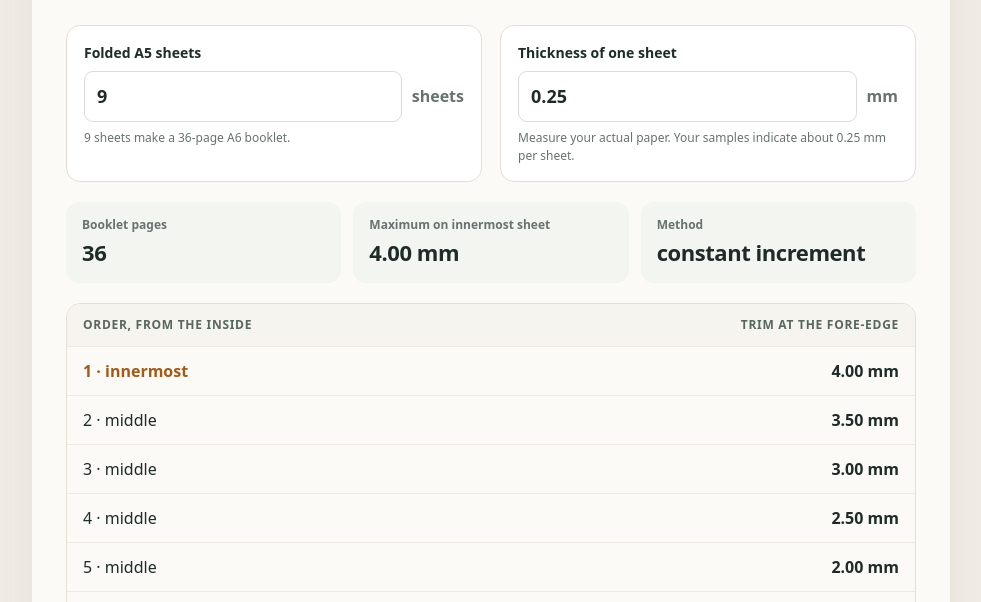
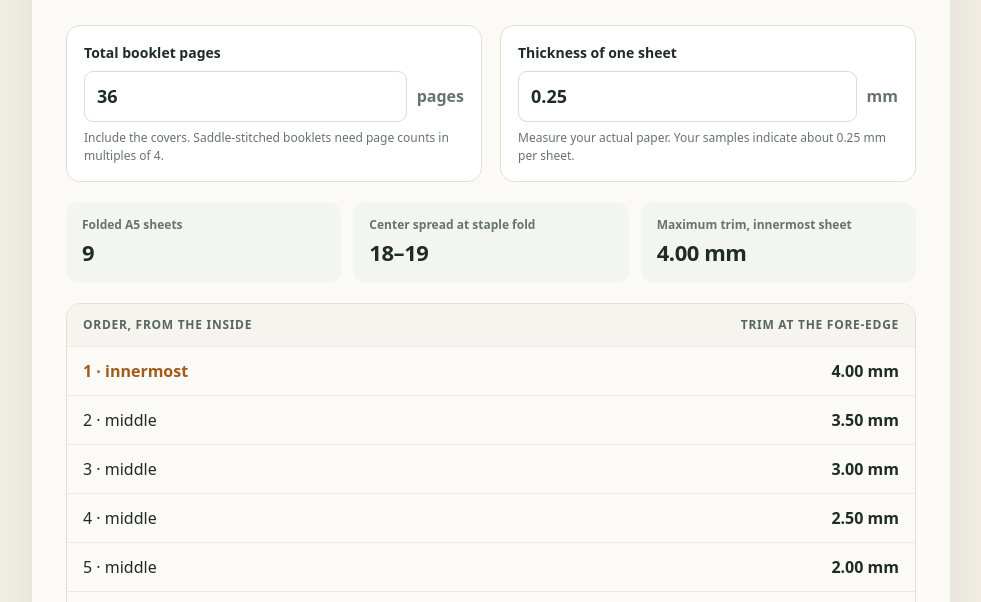
Before and after one commit to Mongoose95/creep, a plain HTML site: page index.html in a window 1280 px wide. Shown: the part 197-799 px from the top of the page, without its empty margins (149-1130 px from the left). Drawn offline with Linux system fonts and the light colour scheme.

Commit message:
Add files via upload

```diff
--- a/index.html
+++ b/index.html
@@ -31,9 +31,9 @@
     <section class="content">
       <div class="controls">
         <div class="field">
-          <label for="sheets">Folded A5 sheets</label>
-          <div class="inputrow"><input id="sheets" type="number" min="1" max="100" step="1" value="9" inputmode="numeric"><span class="unit">sheets</span></div>
-          <small>9 sheets make a 36-page A6 booklet.</small>
+          <label for="pagesInput">Total booklet pages</label>
+          <div class="inputrow"><input id="pagesInput" type="number" min="4" max="400" step="4" value="36" inputmode="numeric"><span class="unit">pages</span></div>
+          <small>Include the covers. Saddle-stitched booklets need page counts in multiples of 4.</small>
         </div>
         <div class="field">
           <label for="caliper">Thickness of one sheet</label>
@@ -42,9 +42,9 @@
         </div>
       </div>
       <div class="summary" aria-live="polite">
-        <div class="stat"><span>Booklet pages</span><strong id="pages">36</strong></div>
-        <div class="stat"><span>Maximum on innermost sheet</span><strong id="max">4.00 mm</strong></div>
-        <div class="stat"><span>Method</span><strong>constant increment</strong></div>
+        <div class="stat"><span>Folded A5 sheets</span><strong id="sheetCount">9</strong></div>
+        <div class="stat"><span>Center spread at staple fold</span><strong id="centerSpread">18–19</strong></div>
+        <div class="stat"><span>Maximum trim, innermost sheet</span><strong id="max">4.00 mm</strong></div>
       </div>
       <div class="tablewrap">
         <table>
@@ -53,21 +53,24 @@
         </table>
       </div>
       <div class="note"><strong>About paper weight.</strong> 130 gsm describes the paper's weight, not its thickness; paper type and finish affect caliper. Measure a stack of (for example) 10 sheets with a caliper, then divide by 10. Based on your folded-booklet samples, the calculator uses 2 × the measured sheet thickness for each nested-sheet step.</div>
-      <div class="howto"><h2>How to read the result</h2><p>The innermost sheet protrudes the most and gets the largest trim; each sheet after it gets 2 × one sheet-thickness less. The outermost sheet stays at 0 mm. Measure the trim from the open edge opposite the fold/spine. Trim each folded sheet separately before assembling the booklet.</p></div>
+      <div class="howto"><h2>How to read the result</h2><p>The center spread is the pair of pages shown when you open the booklet at its middle fold, where the staples go. For 36 pages, that is pages 18–19. The innermost sheet protrudes the most and gets the largest trim; each sheet after it gets 2 × one sheet-thickness less. The outermost sheet stays at 0 mm. Measure from the open edge opposite the fold/spine. Trim each folded sheet separately before assembling the booklet.</p></div>
     </section>
     <div class="footer">Geometric estimate for sheets of uniform thickness. Folding and compression may slightly change the result; test with a sample booklet before printing the full run.</div>
   </article>
 </main>
 <script>
-  const sheetsInput = document.getElementById('sheets');
+  const pagesInput = document.getElementById('pagesInput');
   const caliperInput = document.getElementById('caliper');
   const rows = document.getElementById('rows');
   const fmt = n => new Intl.NumberFormat('en-GB',{minimumFractionDigits:2,maximumFractionDigits:2}).format(n);
-  function update(){
-    const count = Math.max(1, Math.min(100, Math.round(Number(sheetsInput.value)||1)));
-    const caliper = Math.max(0.01, Math.min(2, Number(caliperInput.value)||0.15));
-    sheetsInput.value = count;
-    document.getElementById('pages').textContent = count * 4;
+  function update(normalize=false){
+    const rawPages = Math.max(4, Math.min(400, Number(pagesInput.value)||36));
+    const count = Math.max(1, Math.min(100, Math.round(rawPages/4)));
+    const pages = count * 4;
+    const caliper = Math.max(0.01, Math.min(2, Number(caliperInput.value)||0.25));
+    if(normalize) pagesInput.value = pages;
+    document.getElementById('sheetCount').textContent = count;
+    document.getElementById('centerSpread').textContent = `${pages/2}–${pages/2+1}`;
     document.getElementById('max').textContent = `${fmt((count-1)*caliper*2)} mm`;
     rows.replaceChildren();
     for(let i=0;i<count;i++){
@@ -80,7 +83,10 @@
       tr.append(order,value); rows.append(tr);
     }
   }
-  sheetsInput.addEventListener('input',update); caliperInput.addEventListener('input',update); update();
+  pagesInput.addEventListener('input',()=>update(false));
+  pagesInput.addEventListener('change',()=>update(true));
+  caliperInput.addEventListener('input',()=>update(false));
+  update(true);
 </script>
 </body>
 </html>
```
